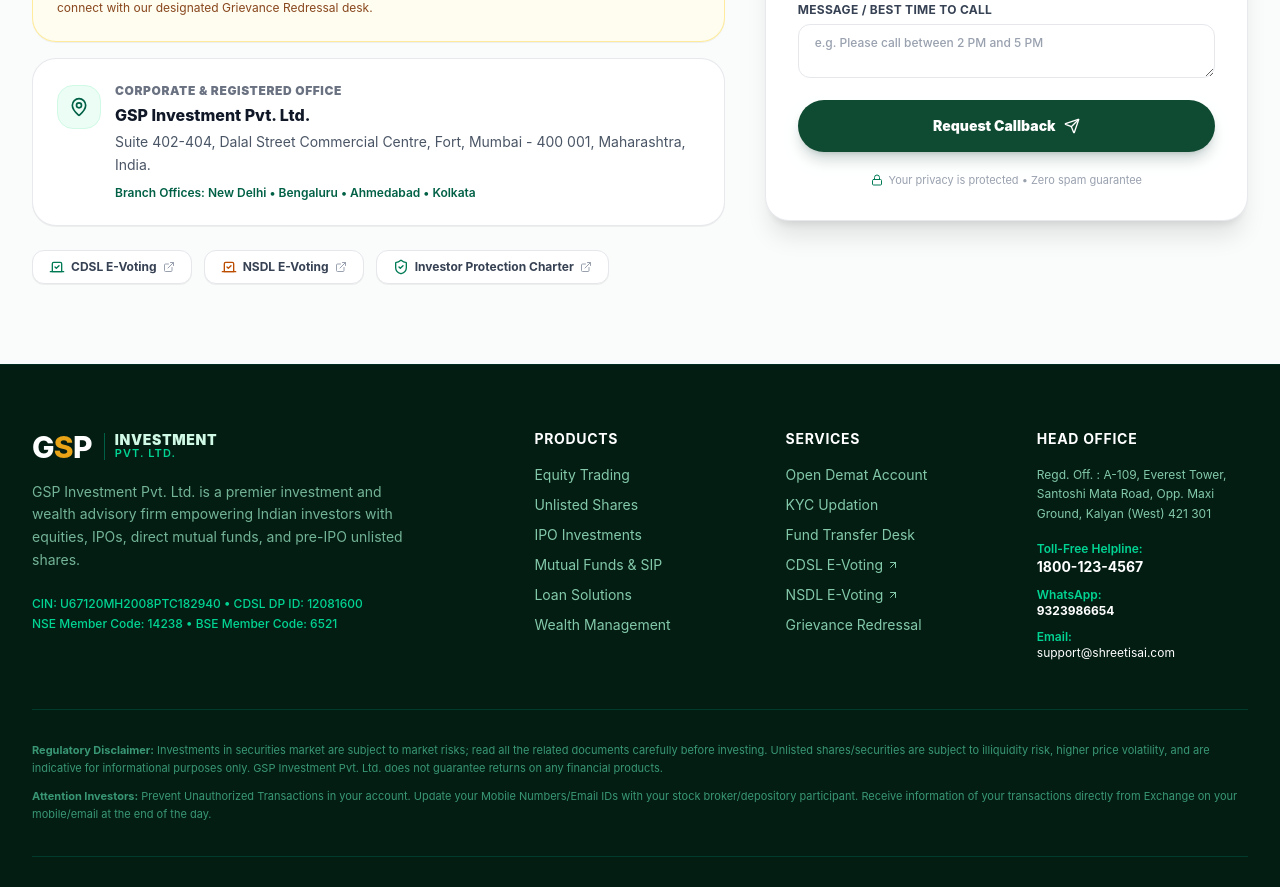
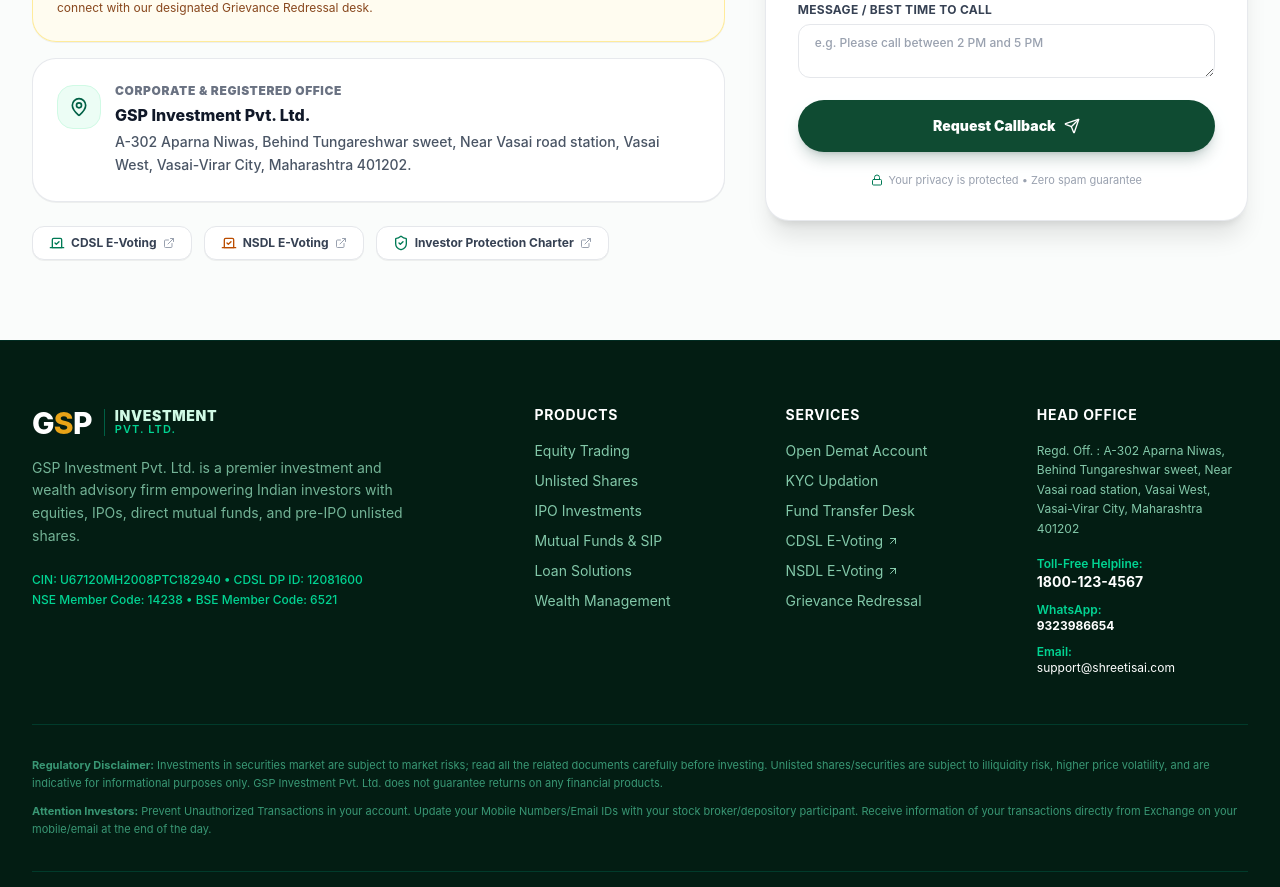
Before and after one commit to ARI-23o/Investment-Platform, a React (Vite) app: page / in a window 1280 px wide. Shown: the part 8220-9107 px from the top of the page. Built offline with nearby package versions, Linux system fonts and the light colour scheme; no server answers.

Commit message:
feat: update registered office address to A-302 Aparna Niwas, Vasai West

```diff
--- a/src/components/ContactSection.jsx
+++ b/src/components/ContactSection.jsx
@@ -237,12 +237,9 @@
                   <div className="font-extrabold text-gray-900 text-sm sm:text-base">
                     GSP Investment Pvt. Ltd.
                   </div>
-                  <p className="text-gray-600 leading-relaxed">
-                    Suite 402-404, Dalal Street Commercial Centre, Fort, Mumbai - 400 001, Maharashtra, India.
+                  <p className="text-gray-600 leading-relaxed font-medium">
+                    A-302 Aparna Niwas, Behind Tungareshwar sweet, Near Vasai road station, Vasai West, Vasai-Virar City, Maharashtra 401202.
                   </p>
-                  <div className="text-xs text-emerald-800 font-semibold pt-1">
-                    Branch Offices: New Delhi • Bengaluru • Ahmedabad • Kolkata
-                  </div>
                 </div>
               </div>
             </div>
--- a/src/components/Footer.jsx
+++ b/src/components/Footer.jsx
@@ -129,7 +129,7 @@
             </h4>
             <div className="space-y-2.5 text-xs text-emerald-200/80">
               <p className="leading-relaxed">
-                Regd. Off. : A-109, Everest Tower, Santoshi Mata Road, Opp. Maxi Ground, Kalyan (West) 421 301
+                Regd. Off. : A-302 Aparna Niwas, Behind Tungareshwar sweet, Near Vasai road station, Vasai West, Vasai-Virar City, Maharashtra 401202
               </p>
               <div className="pt-2">
                 <span className="text-emerald-400 block font-semibold">Toll-Free Helpline:</span>
```
